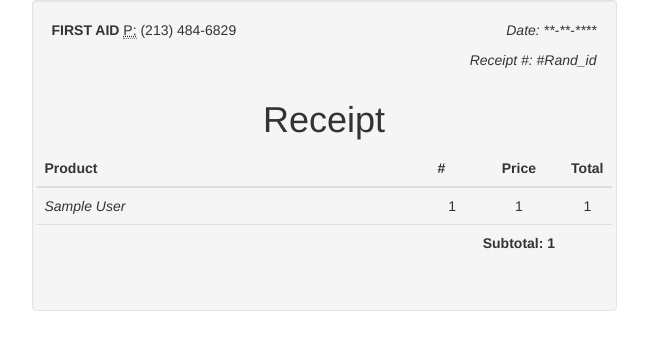
After one commit to MirInjamamul/firstaid.com, a PHP site: page /receipt.php in a window 1280 px wide. The commit adds this page. Shown: the top 350 px of the page, without its empty margins (316-964 px from the left). Run offline with PHP 8.4, Linux system fonts and the light colour scheme; the visitor is signed in with stand-in values (Sample User, id 1); some libraries are stand-ins or nearby versions.

Commit message:
receipt done

```diff
--- /dev/null
+++ b/receipt.php
@@ -0,0 +1,68 @@
+<?php
+session_start();
+ ?>
+
+ <!DOCTYPE html>
+ <html lang="en" dir="ltr">
+   <head>
+     <meta charset="utf-8">
+     <title></title>
+     <link href="//netdna.bootstrapcdn.com/bootstrap/3.0.0/css/bootstrap.min.css" rel="stylesheet" id="bootstrap-css">
+     <script src="//netdna.bootstrapcdn.com/bootstrap/3.0.0/js/bootstrap.min.js"></script>
+   </head>
+   <body>
+     <div class="container">
+    <div class="row">
+        <div class="well col-xs-10 col-sm-10 col-md-6 col-xs-offset-1 col-sm-offset-1 col-md-offset-3">
+            <div class="row">
+                <div class="col-xs-6 col-sm-6 col-md-6">
+                    <address>
+                        <strong>FIRST AID</strong>
+
+                        <abbr title="Phone">P:</abbr> (213) 484-6829
+                    </address>
+                </div>
+                <div class="col-xs-6 col-sm-6 col-md-6 text-right">
+                    <p>
+                        <em>Date: **-**-****</em>
+                    </p>
+                    <p>
+                        <em>Receipt #: #Rand_id</em>
+                    </p>
+                </div>
+            </div>
+            <div class="row">
+                <div class="text-center">
+                    <h1>Receipt</h1>
+                </div>
+                </span>
+                <table class="table table-hover">
+                    <thead>
+                        <tr>
+                            <th>Product</th>
+                            <th>#</th>
+                            <th class="text-center">Price</th>
+                            <th class="text-center">Total</th>
+                        </tr>
+                    </thead>
+                    <tbody>
+                        <tr>
+                            <td class="col-md-9"><em><?php echo $_SESSION['product_name']; ?></em></h4></td>
+                            <td class="col-md-1" style="text-align: center"><?php echo $_SESSION['quantity']; ?> </td>
+                            <td class="col-md-1 text-center"><?php echo $_SESSION['price']; ?></td>
+                            <td class="col-md-1 text-center"><?php echo $_SESSION['total_price']; ?></td>
+                        </tr>
+                        <tr>
+                            <td>   </td>
+                            <td>   </td>
+                            <td class="text-right">
+                            <p>
+                                <strong>Subtotal: <?php echo $_SESSION['total_price']; ?></strong>
+                            </p>
+                            </td>
+                            <td class="text-center">
+                            <p>
+
+
+   </body>
+ </html>
```
Also changed, not shown: order.php (+7 -1 lines).
